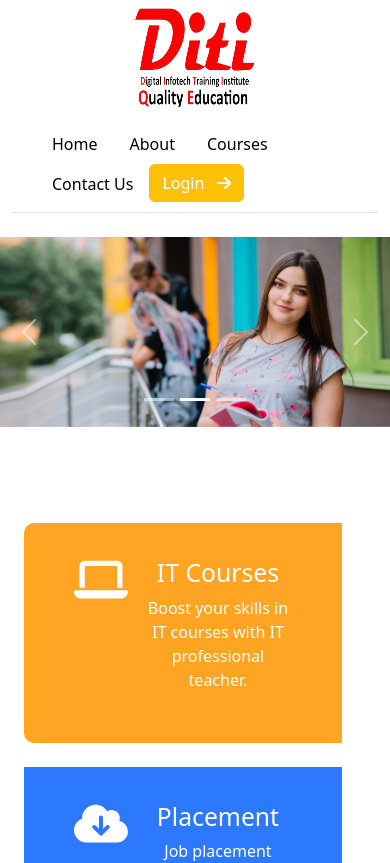
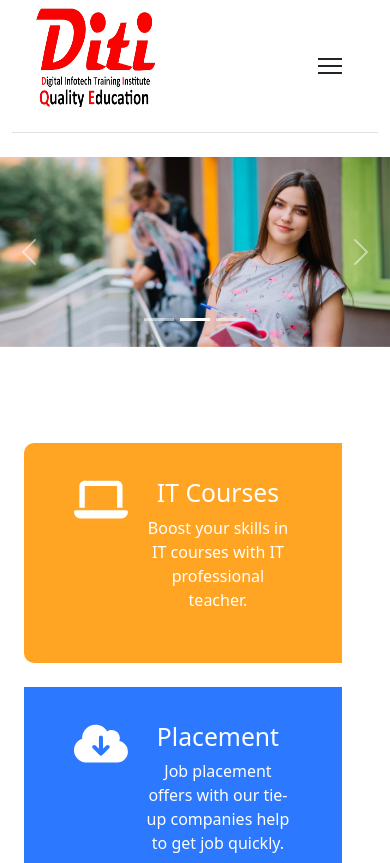
Before and after one commit to tahreeminamdar22/Diti-Instittute, a React (Vite) app in the folder Frontend/my-react-app/: page / in a window 390 px wide. Shown: the top 863 px of the page. Built offline with nearby package versions, Linux system fonts and the light colour scheme.

Commit message:
hamburger-react

```diff
--- a/Frontend/my-react-app/package.json
+++ b/Frontend/my-react-app/package.json
@@ -15,6 +15,7 @@
     "@fortawesome/react-fontawesome": "^0.2.2",
     "animate.css": "^4.1.1",
     "bootstrap": "^5.3.6",
+    "hamburger-react": "^2.5.2",
     "hover.css": "^2.3.2",
     "react": "^19.1.0",
     "react-dom": "^19.1.0",
--- a/Frontend/my-react-app/src/Components/Header.jsx
+++ b/Frontend/my-react-app/src/Components/Header.jsx
@@ -1,46 +1,60 @@
-import React from "react";
+import React, { useState } from "react";
 import ditilogo4 from "../assets/ditilogo4.png";
 import { FontAwesomeIcon } from '@fortawesome/react-fontawesome';
 import { faArrowRight } from '@fortawesome/free-solid-svg-icons';
 import { Link } from "react-router-dom";
+import { Sling as Hamburger } from 'hamburger-react';
 import '../App.css';
-function Header(){
-    return(
+
+function Header() {
+    const [isOpen, setOpen] = useState(false);
+
+    return (
         <>
             <div className="container header-menu">
-           <header className="d-flex flex-wrap justify-content-center align-items-center py-2 px-4 mb-4 border-bottom">
+                <header className="d-flex flex-wrap justify-content-between align-items-center py-2 px-4 mb-4 border-bottom">
 
-                <a href="/" className="d-flex align-items-center mb-3 mb-md-0 me-md-auto link-body-emphasis text-decoration-none" >
-                    <img src={ditilogo4} alt="logo" className="footer-logo" style={{width: "120px", height: "100px" }} />
+
+                    <a href="/" className="d-flex align-items-center mb-3 mb-md-0 me-md-auto text-decoration-none">
+                        <img src={ditilogo4} alt="logo" className="footer-logo" style={{ width: "120px", height: "100px" }} />
                     </a>
 
-                <ul className="nav nav-pills list-unstyled d-flex" style={{fontWeight: "500" }} >
 
-                    <li className="nav-item" >
-                         <Link to="/" className="nav-link">Home</Link>
-                    </li>
-
+                    <ul className="nav nav-pills list-unstyled d-none d-md-flex" style={{ fontWeight: "500" }}>
+                        <li className="nav-item"><Link to="/" className="nav-link">Home</Link></li>
+                        <li className="nav-item"><Link to="/aboutUs" className="nav-link">About</Link></li>
+                        <li className="nav-item"><Link to="/allCourses" className="nav-link">Courses</Link></li>
+                        <li className="nav-item"><Link to="/contactUs" className="nav-link">Contact Us</Link></li>
                         <li className="nav-item">
-                        <Link to="/aboutUs" className="nav-link">About</Link>
-                    </li>
-
-                    <li className="nav-item">
-                       <Link to="/allCourses" className="nav-link">Courses</Link>
-                    </li>
-
-
-
-                    <li className="nav-item">
-                         <Link to="/contactUs" className="nav-link">Contact Us</Link>
-                    </li>
-
-                    <li className="nav-item">
-                        <button type="button" className="btn btn-warning" style={{color: "white"}}>Login  <FontAwesomeIcon icon={faArrowRight} className="ms-2" /></button>
+                            <button type="button" className="btn btn-warning text-white">
+                                Login <FontAwesomeIcon icon={faArrowRight} className="ms-2" />
+                            </button>
                         </li>
                     </ul>
+
+                    {/* Hamburger Icon */}
+                    <div className="d-md-none">
+                        <Hamburger toggled={isOpen} toggle={setOpen} size={24} />
+                    </div>
                 </header>
+
+                {/* hamburger menu */}
+                {isOpen && (
+                    <ul className="nav flex-column text-center d-md-none" style={{ fontWeight: "500", gap: "10px" }}>
+                        <li className="nav-item"><Link to="/" className="nav-link" onClick={() => setOpen(false)}>Home</Link></li>
+                        <li className="nav-item"><Link to="/aboutUs" className="nav-link" onClick={() => setOpen(false)}>About</Link></li>
+                        <li className="nav-item"><Link to="/allCourses" className="nav-link" onClick={() => setOpen(false)}>Courses</Link></li>
+                        <li className="nav-item"><Link to="/contactUs" className="nav-link" onClick={() => setOpen(false)}>Contact Us</Link></li>
+                        <li className="nav-item">
+                            <button type="button" className="btn btn-warning text-white">
+                                Login <FontAwesomeIcon icon={faArrowRight} className="ms-2" />
+                            </button>
+                        </li>
+                    </ul>
+                )}
             </div>
         </>
-    )
+    );
 }
+
 export default Header;
```
Also changed, not shown: 1 other file (tests, documents, lock files or other folders). Lines whose indentation alone changed are shown as unchanged.
